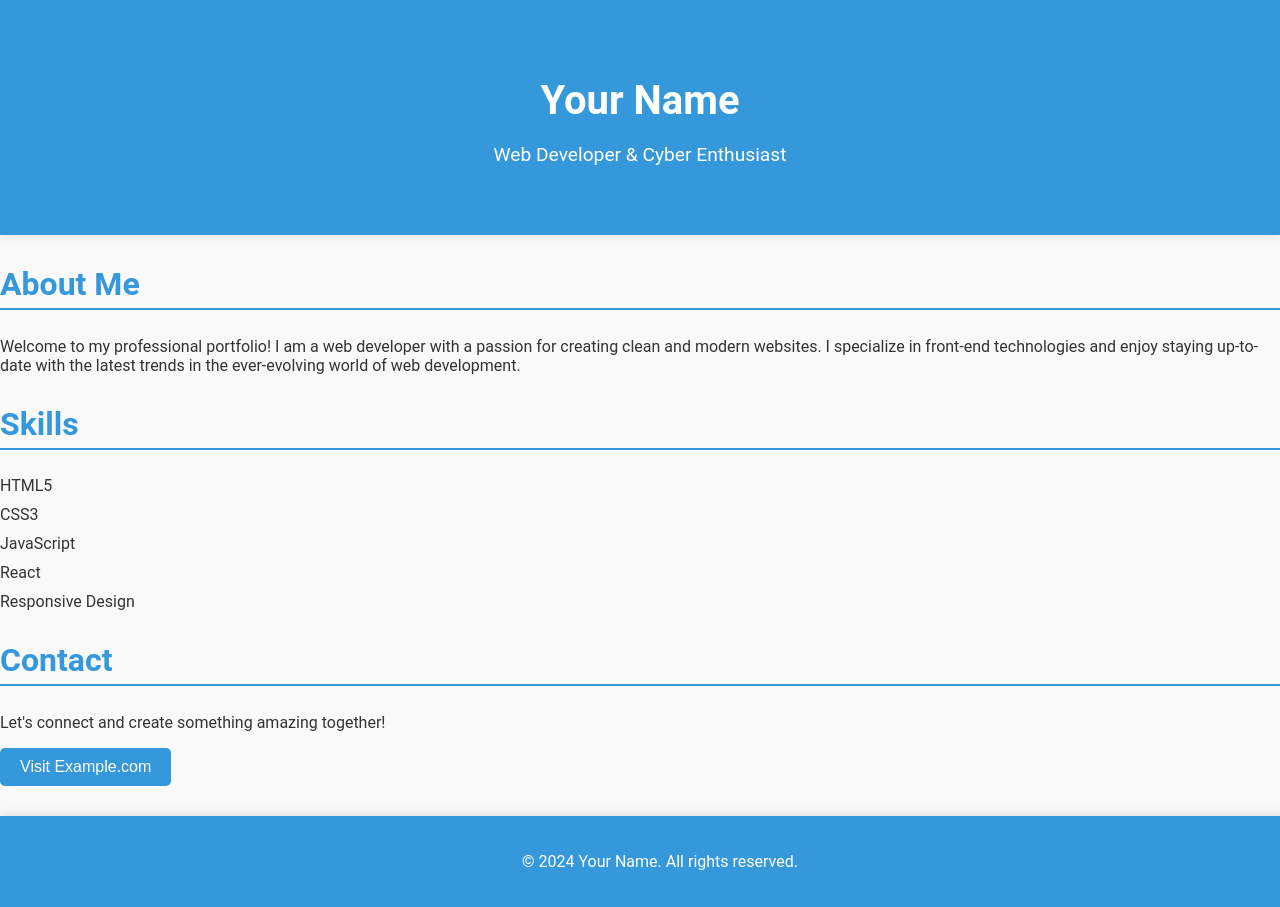
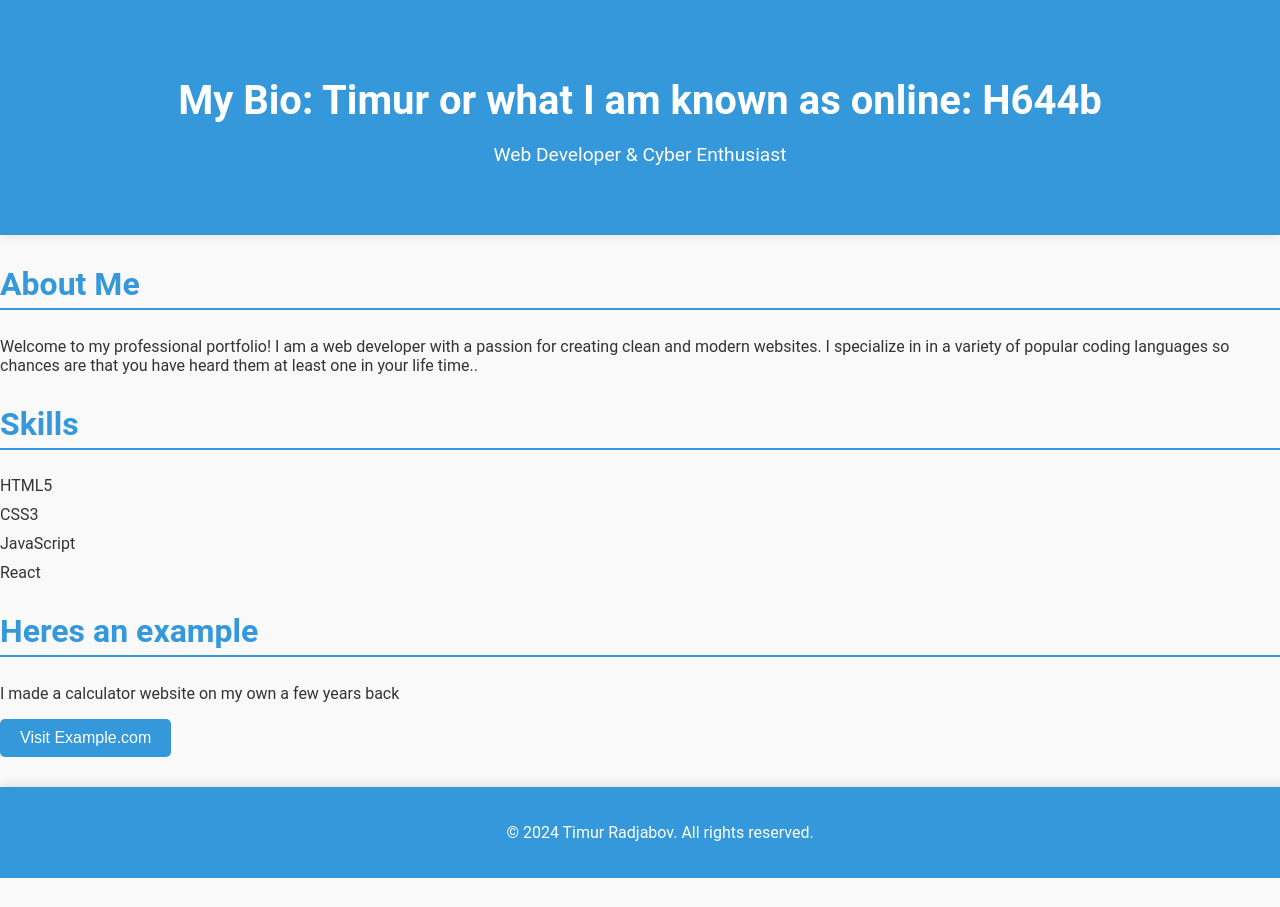
Before and after one commit to H644b/TimsHub4AllThings, a plain HTML site: page index.html in a window 1280 px wide. Shown: the top 907 px of the page. After the commit the page ends 878 px from the top, so only its background shows below. Drawn offline with Linux system fonts and the light colour scheme.

Commit message:
New Changes

```diff
--- a/index.html
+++ b/index.html
@@ -9,14 +9,14 @@
 </head>
 <body>
     <header>
-        <h1>Your Name</h1>
+        <h1>My Bio: Timur or what I am known as online: H644b</h1>
         <p>Web Developer & Cyber Enthusiast</p>
     </header>
 
     <section id="about">
         <h2>About Me</h2>
         <p>
-            Welcome to my professional portfolio! I am a web developer with a passion for creating clean and modern websites. I specialize in front-end technologies and enjoy staying up-to-date with the latest trends in the ever-evolving world of web development.
+            Welcome to my professional portfolio! I am a web developer with a passion for creating clean and modern websites. I specialize in in a variety of popular coding languages so chances are that you have heard them at least one in your life time..
         </p>
     </section>
 
@@ -27,18 +27,17 @@
             <li>CSS3</li>
             <li>JavaScript</li>
             <li>React</li>
-            <li>Responsive Design</li>
         </ul>
     </section>
 
     <section id="contact">
-        <h2>Contact</h2>
-        <p>Let's connect and create something amazing together!</p>
-        <button onclick="window.location.href='https://example.com'">Visit Example.com</button>
+        <h2>Heres an example</h2>
+        <p>I made a calculator website on my own a few years back</p>
+        <button onclick="window.location.href='https://calculatoradvan.timurr1.repl.co/'">Visit Example.com</button>
     </section>
 
     <footer>
-        <p>&copy; 2024 Your Name. All rights reserved.</p>
+        <p>&copy; 2024 Timur Radjabov. All rights reserved.</p>
     </footer>
 </body>
 </html>
```
